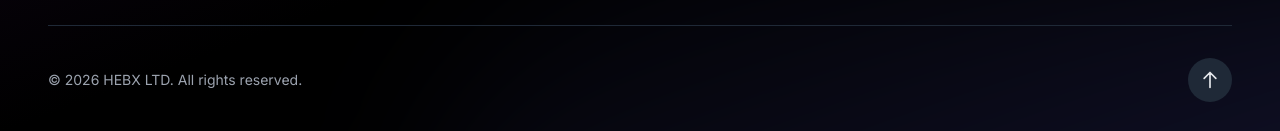
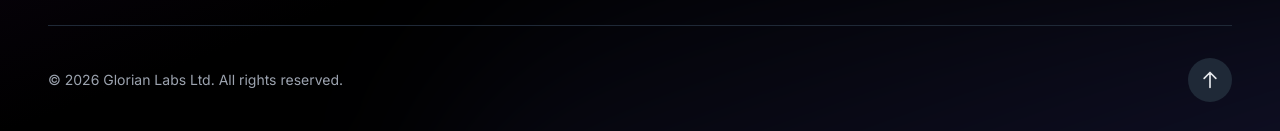
Before and after one commit to Hebx/DevFolio, a Next.js app: page / in a window 1280 px wide. Shown: the part 8306-8437 px from the top of the page. Built offline with nearby package versions, Linux system fonts and the light colour scheme.

Commit message:
Footer: copyright -> © Glorian Labs Ltd

```diff
--- a/app/components/Footer.tsx
+++ b/app/components/Footer.tsx
@@ -165,7 +165,7 @@ export default function Footer() {
         <div className="border-t border-gray-200 dark:border-gray-800 py-8">
           <div className="flex flex-col sm:flex-row justify-between items-center gap-4">
             <p className="text-gray-500 dark:text-gray-400 text-sm">
-              © {new Date().getFullYear()} HEBX LTD. All rights reserved.
+              © {new Date().getFullYear()} Glorian Labs Ltd. All rights reserved.
             </p>
             <motion.a
               href="#"
```
